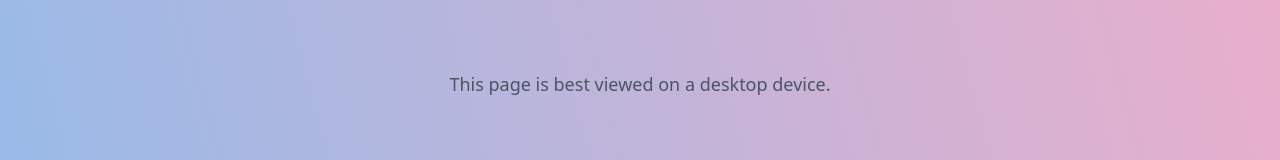
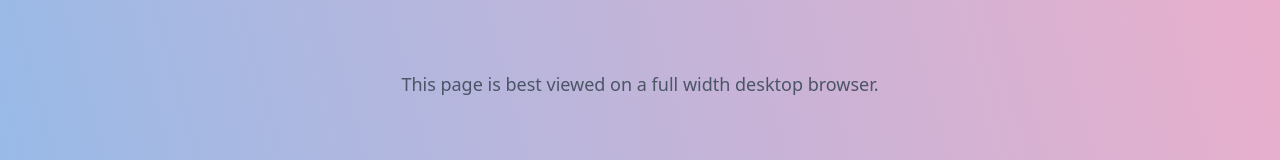
Before and after one commit to jj-jamen/jho, a React (Vite) app: page / in a window 1280 px wide. Shown: the part 316-476 px from the top of the page. Built offline with nearby package versions, Linux system fonts and the light colour scheme; a web font is replaced by a local one.

Commit message:
employment section done

```diff
--- a/src/ViewOnDesktop.jsx
+++ b/src/ViewOnDesktop.jsx
@@ -3,7 +3,7 @@ import React from "react";
 export default function ViewOnDesktopRoute() {
   return (
     <div className="flex flex-col 2xl:hidden items-center justify-center min-h-screen">
-      <p className="text-lg text-gray-600">This page is best viewed on a desktop device.</p>
+      <p className="text-lg text-gray-600">This page is best viewed on a full width desktop browser.</p>
     </div>
   );
 };
```
